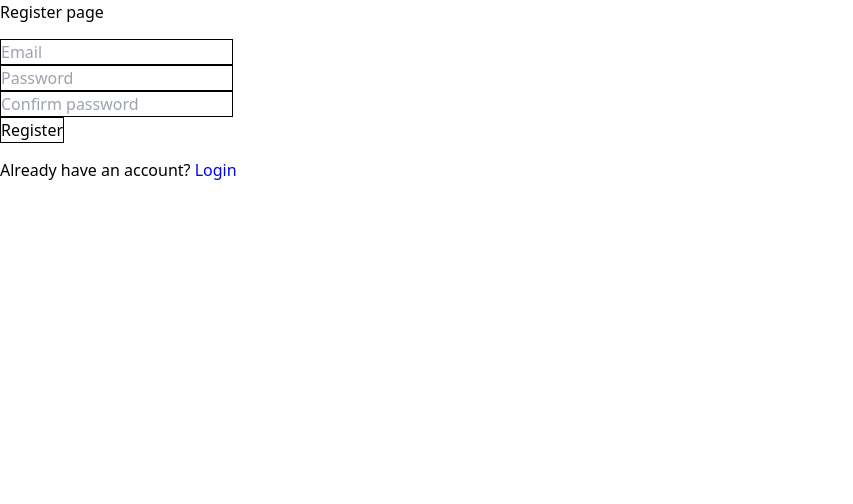
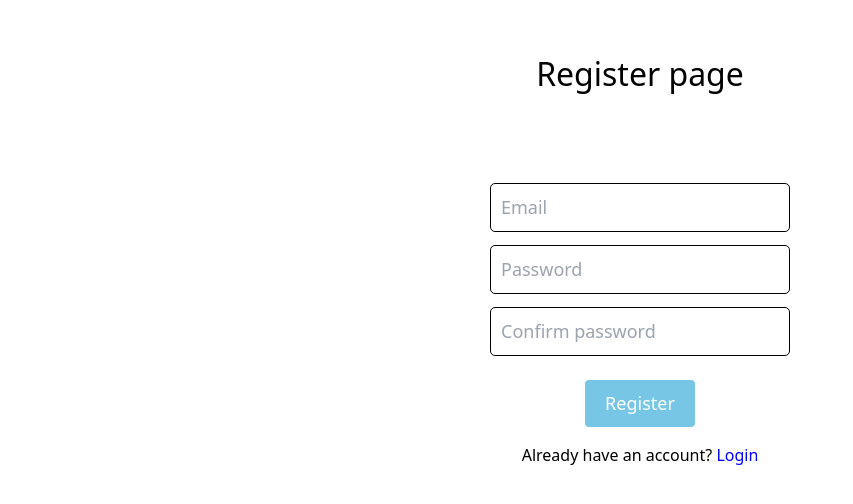
Before and after one commit to ilyevskii/pdf-generator, a React (Create React App) app in the folder client/: page / in a window 1280 px wide. Shown: the top 504 px of the page, without its empty margins (0-853 px from the left). Built offline with nearby package versions, Linux system fonts and the light colour scheme.

Commit message:
Added global styles

```diff
--- a/client/src/index.css
+++ b/client/src/index.css
@@ -1,3 +1,63 @@
 @tailwind base;
 @tailwind components;
 @tailwind utilities;
+
+body {
+    overflow: hidden;
+}
+
+.container {
+    display: flex;
+    flex-direction: column;
+    align-items: center;
+    padding: 50px;
+}
+
+.title {
+    font-size: 32px;
+    margin: 0;
+}
+
+.form {
+    display: flex;
+    flex-direction: column;
+    align-items: center;
+    margin-top: 70px;
+}
+
+.input {
+    width: 300px;
+    padding: 10px;
+    border-radius: 5px;
+    border: 1px solid lightgray;
+    font-size: 18px;
+    display: flex;
+    color: black;
+    margin-bottom: 13px;
+}
+
+.error {
+    background-color: #e86782;
+    border: #e8023f 1px solid;
+    color: #ffffff;
+    width: 100%;
+    padding: 10px 20px;
+    border-radius: 10px;
+    margin-bottom: 10px;
+}
+
+.button {
+    padding: 10px 20px;
+    border-radius: 5px;
+    border: none;
+    color: white;
+    background-color: #77c6e5;
+    font-size: 18px;
+    cursor: pointer;
+    transition: all 0.2s ease-in-out;
+    margin-top: 10px;
+}
+
+.button:hover {
+    background-color: #2d2dd7;
+}
```
